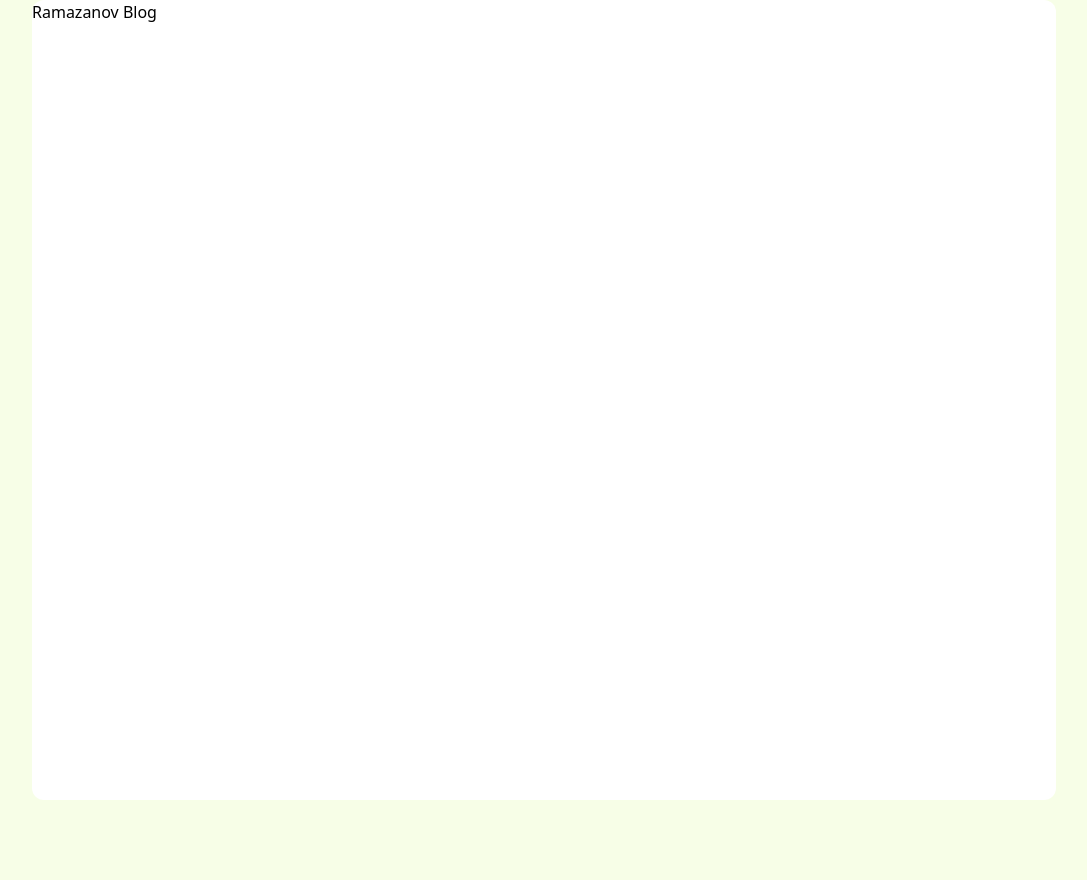
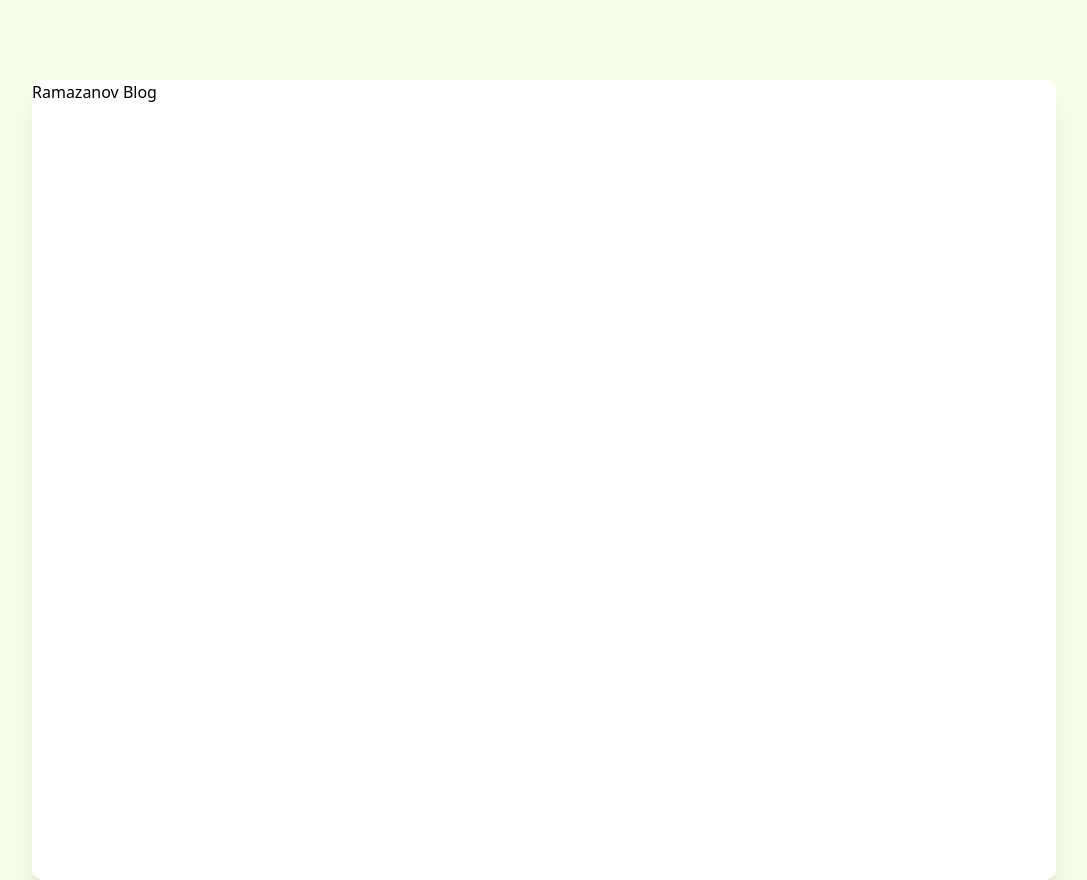
Before and after one commit to KenanRamazanov/Ecommerce-Sneakers, a Vue app: page / in a window 1280 px wide. Shown: the whole page, without its empty margins (96-1183 px from the left). Before the commit the page ends 800 px from the top, so only its background shows below. Built offline with nearby package versions, Linux system fonts and the light colour scheme.

Commit message:
Editing app

```diff
--- a/src/App.vue
+++ b/src/App.vue
@@ -1,5 +1,5 @@
 <template>
-<div class=" bg-white w-4/5 m-auto h-screen rounded-xl">
+<div class=" bg-white w-4/5 m-auto h-screen rounded-xl shadow-xl mt-20">
     <h1>Ramazanov Blog</h1>
 </div>
 </template>
```
